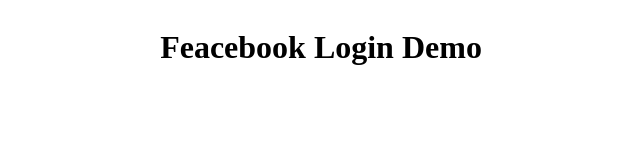
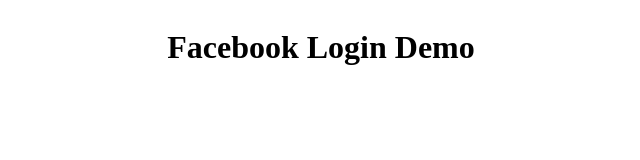
Before and after one commit to harshithvh/Social-Media-Login-using-Facebook-API, a website: page index.html in a window 1280 px wide. Shown: the whole page, without its empty margins (319-959 px from the left). Drawn offline with Linux system fonts and the light colour scheme.

Commit message:
Update index.html

```diff
--- a/index.html
+++ b/index.html
@@ -68,7 +68,7 @@
   <body style="display:flex; flex-direction: column; justify-content: space-around; align-items: center;">
 
     <div id="title">
-      <h1>Feacebook Login Demo</h1>
+      <h1>Facebook Login Demo</h1>
     </div>
 
     <div id="user" style="font-size: 2rem;line-height: 2;">
```
